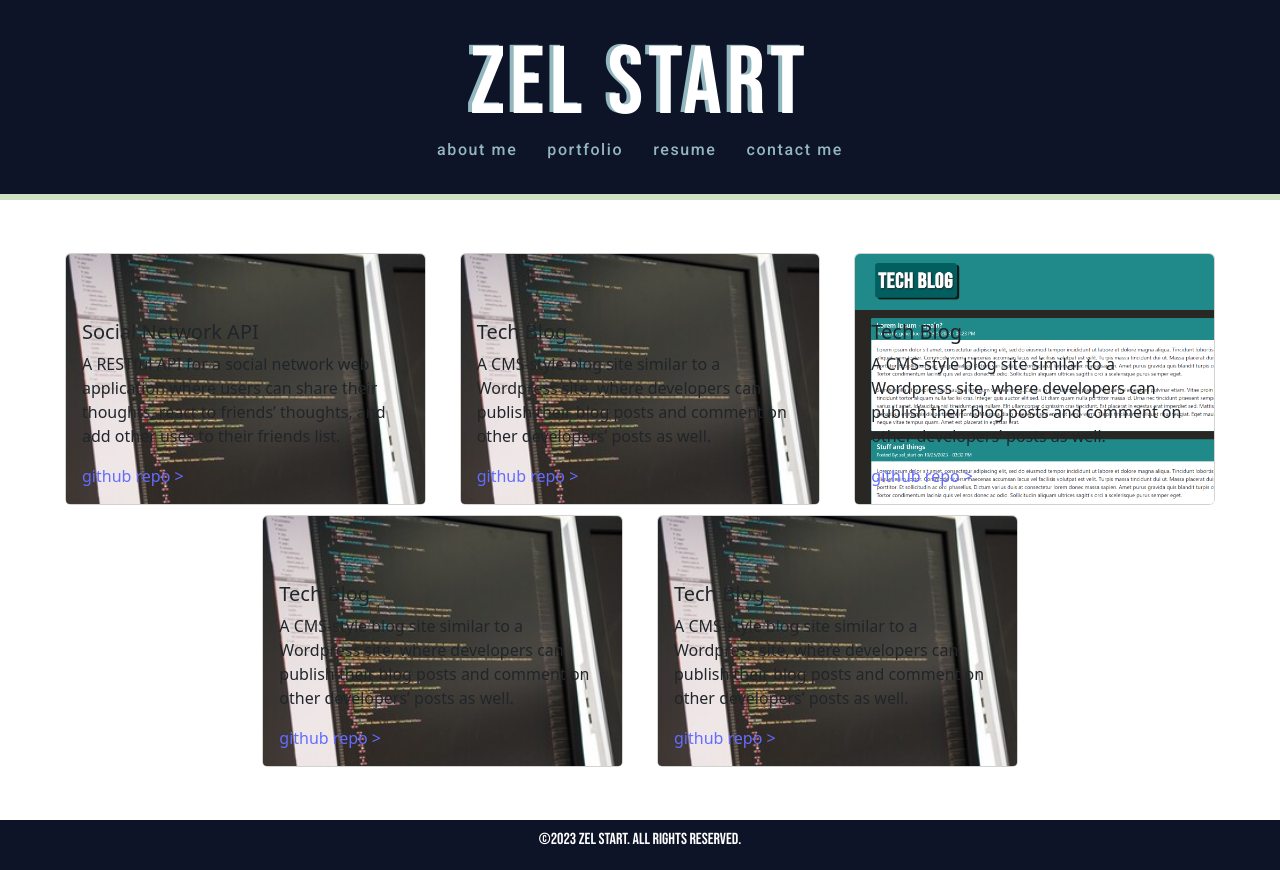
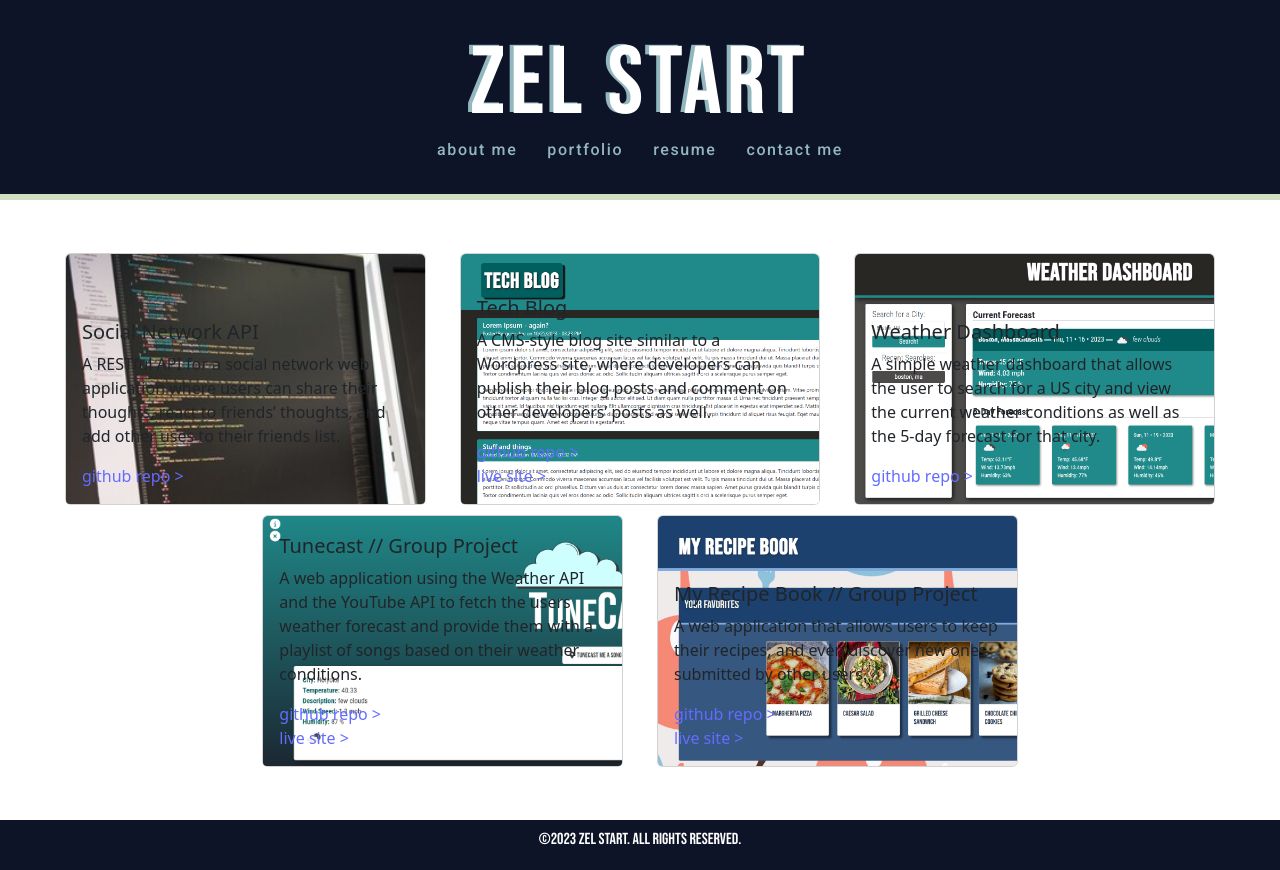
Before and after one commit to zelstart/react-portfolio, a React (Vite) app in the folder react-portfolio/: page /portfolio in a window 1280 px wide. Built offline with nearby package versions, Linux system fonts and the light colour scheme.

Commit message:
added data for projects

```diff
--- a/react-portfolio/src/assets/data/data.js
+++ b/react-portfolio/src/assets/data/data.js
@@ -11,30 +11,30 @@ const projectData = [
     {
         name: 'Tech Blog',
         description: 'A CMS-style blog site similar to a Wordpress site, where developers can publish their blog posts and comment on other developers’ posts as well.',
-    liveWebsite: null,
-    githubRepo: 'https://github.com/zelstart/social-network-api',
-    image: 'src/assets/images/project-images/placeholder-image.jpg',
-},
-{
-    name: 'Tech Blog',
-    description: 'A CMS-style blog site similar to a Wordpress site, where developers can publish their blog posts and comment on other developers’ posts as well.',
-    liveWebsite: null,
+        liveWebsite: 'https://zelstart-tech-blog-7449797524ee.herokuapp.com/',
         githubRepo: 'https://github.com/zelstart/social-network-api',
         image: 'src/assets/images/project-images/the-tech-blog.png',
     },
     {
-    name: 'Tech Blog',
-    description: 'A CMS-style blog site similar to a Wordpress site, where developers can publish their blog posts and comment on other developers’ posts as well.',
+        name: 'Weather Dashboard',
+        description: 'A simple weather dashboard that allows the user to search for a US city and view the current weather conditions as well as the 5-day forecast for that city.',
         liveWebsite: null,
-    githubRepo: 'https://github.com/zelstart/social-network-api',
-    image: 'src/assets/images/project-images/placeholder-image.jpg',
+        githubRepo: 'https://github.com/zelstart/weather-dashboard',
+        image: 'src/assets/images/project-images/weather-dashboard.png',
     },
     {
-    name: 'Tech Blog',
-    description: 'A CMS-style blog site similar to a Wordpress site, where developers can publish their blog posts and comment on other developers’ posts as well.',
-    liveWebsite: null,
-    githubRepo: 'https://github.com/zelstart/social-network-api',
-    image: 'src/assets/images/project-images/placeholder-image.jpg',
+        name: 'Tunecast // Group Project',
+        description: 'A web application using the Weather API and the YouTube API to fetch the users weather forecast and provide them with a playlist of songs based on their weather conditions.',
+        liveWebsite: 'https://zelstart.github.io/tunecast/',
+        githubRepo: 'https://github.com/zelstart/tunecast',
+        image: 'src/assets/images/project-images/tunecast.png',
+    },
+    {
+        name: 'My Recipe Book // Group Project',
+        description: 'A web application that allows users to keep their recipes, and even discover new ones submitted by other users.',
+        liveWebsite: 'https://myrecipebook-ztc-5e1e57d00e6c.herokuapp.com/',
+        githubRepo: 'https://github.com/zelstart/my-recipe-book',
+        image: 'src/assets/images/project-images/my-recipe-book.png',
     },
 ];
 
```
Lines whose indentation alone changed are shown as unchanged.
